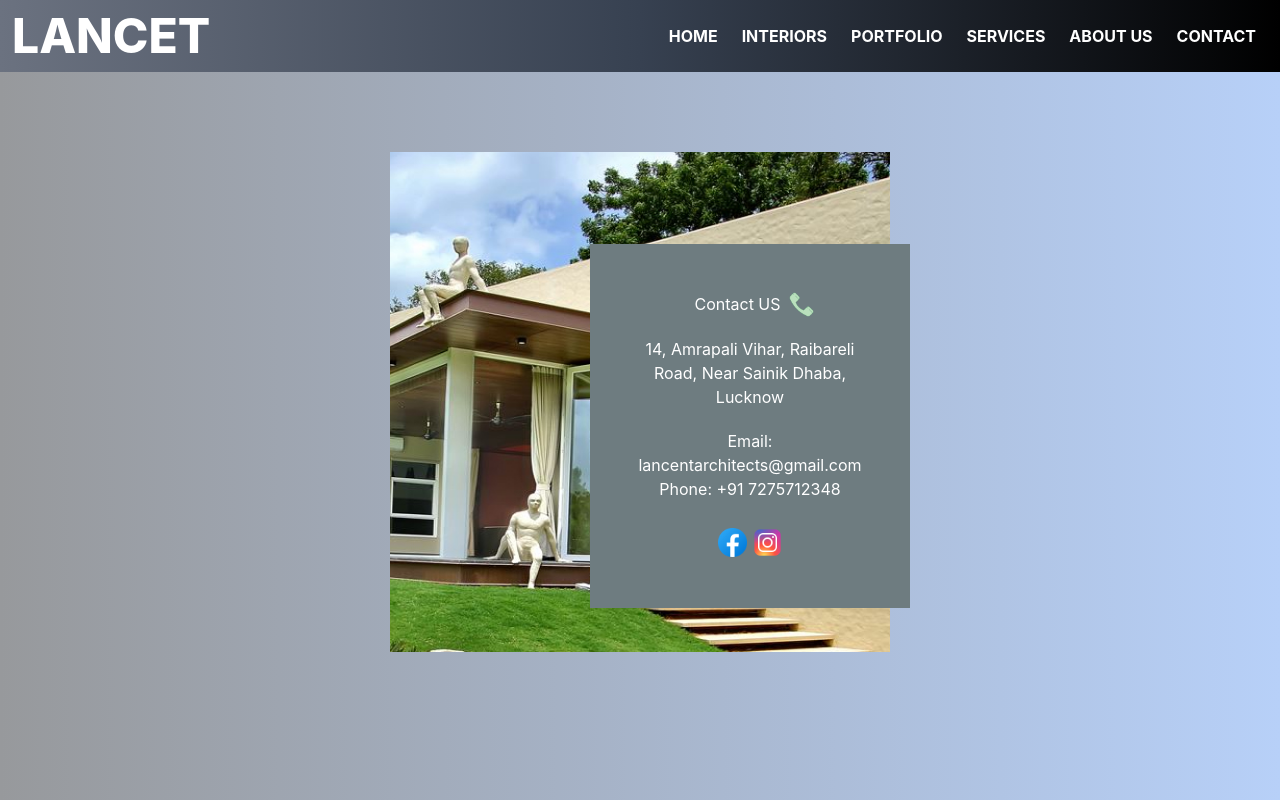
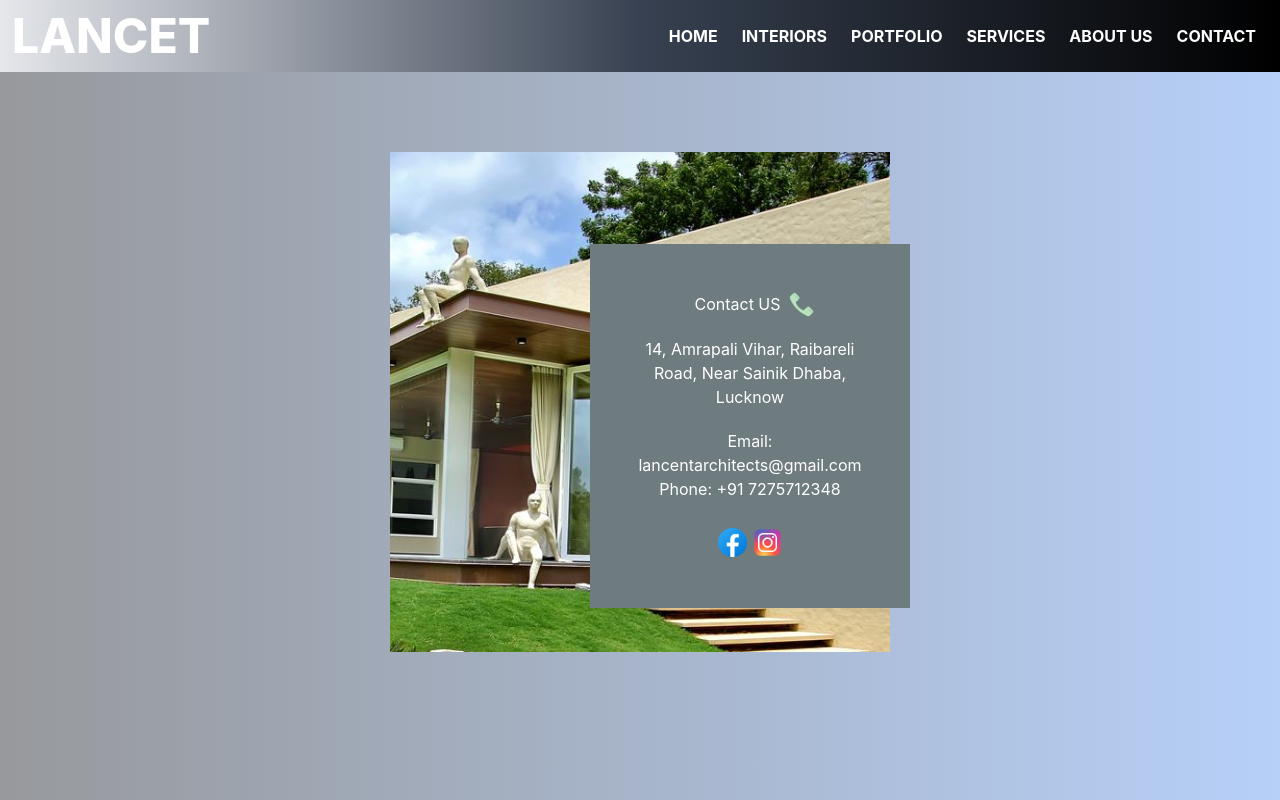
Before and after one commit to rohan-singh987/Lancet, a Next.js app: page /contact in a window 1280 px wide. Shown: the top 800 px of the page. Built offline with nearby package versions, Linux system fonts and the light colour scheme.

Commit message:
🥸
Signed-off-by: Rohan Singh <rohannsingh98765@gmail.com>

```diff
--- a/components/Navbar.js
+++ b/components/Navbar.js
@@ -4,8 +4,8 @@ import React from 'react'
 const Navbar = () => {
     return (
 
-        <nav className='flex justify-evenly items-center flex-wrap bg-gradient-to-r from-gray-500 via-gray-700 to-black  p-3 '>
-            <div className="text-5xl font-extrabold bg-clip-text text-transparent bg-gradient-to-r from-white to-white">
+        <nav className='flex justify-evenly items-center flex-wrap bg-gradient-to-r backdrop-blur-sm from-gray-200 via-gray-700 to-black  p-3 '>
+            <div className="text-5xl font-extrabold bg-clip-text backdrop-blur-sm text-transparent bg-gradient-to-r from-white to-white">
                 <Link href='/'
                  className="bg-clip-text text-transparent bg-gradient-to-r from-rose-700 to-red-200">
                     LANCET
--- a/pages/contact.js
+++ b/pages/contact.js
@@ -127,7 +127,7 @@ const contact = () => {
                 </div>
             </htmlForm>
 
-            <iframe src="https://www.google.com/maps/embed?pb=!1m18!1m12!1m3!1d1001.9994351424767!2d80.94588201851697!3d26.76100970703398!2m3!1f0!2f0!3f0!3m2!1i1024!2i768!4f13.1!3m3!1m2!1s0x399bfb78041db227%3A0x86fb742e0ecd1c1f!2sRaibareli%20Rd%2C%20Sector%203%2C%20Vrindavan%20Colony%2C%20Lucknow%2C%20Uttar%20Pradesh!5e0!3m2!1sen!2sin!4v1648053628327!5m2!1sen!2sin" className="w-1/2 h-96 flex justify-center items-center" loading="lazy"></iframe>
+            <iframe src="https://www.google.com/maps/embed?pb=!1m18!1m12!1m3!1d1001.9994351424767!2d80.94588201851697!3d26.76100970703398!2m3!1f0!2f0!3f0!3m2!1i1024!2i768!4f13.1!3m3!1m2!1s0x399bfb78041db227%3A0x86fb742e0ecd1c1f!2sRaibareli%20Rd%2C%20Sector%203%2C%20Vrindavan%20Colony%2C%20Lucknow%2C%20Uttar%20Pradesh!5e0!3m2!1sen!2sin!4v1648053628327!5m2!1sen!2sin" className="w-full h-96 flex justify-center items-center" loading="lazy"></iframe>
             </div>
         </div>
     )
--- a/pages/interiors.js
+++ b/pages/interiors.js
@@ -77,11 +77,11 @@ const Interiors = () => {
           </div>
         </div>
       </section>
-      <section className='p-3 pt-8 bg-[#FFB4B4]'>
+      <section className='p-3 pt-8 bg-gradient-to-tl from-slate-700 to-yellow-100'>
         <h1 className='text-center uppercase font-semibold text-lg mb-5 md:mb-8 md:text-xl md:font-bold lg:text-2xl'>Our Crafts</h1>
         <div className='space-y-5 mb-5 md:flex md:flex-wrap md:space-y-0 justify-evenly'>
           <div className='w-3/4 mx-auto md:pb-7 md:w-2/5'>
-            <div className=' text-white shadow-xl hover:scale-105 transition-all ease-in-out bg-gradient-to-tr from-black to-gray-500 p-4 flex'>
+            <div className=' text-white shadow-xl hover:scale-105 transition-all ease-in-out bg-gradient-to-tr from-indigo-200 via-slate-600 to-indigo-200 p-4 flex'>
               <div className='w-1/2 my-auto p-3'>
                 1
               </div>
@@ -96,7 +96,7 @@ const Interiors = () => {
             </div>
           </div>
           <div className='w-3/4 mx-auto md:pb-7 md:w-2/5'>
-            <div className='text-white shadow-xl hover:scale-105 transition-all ease-in-out bg-gradient-to-tr from-[#5698a0] to-[#F7F7E8] p-4 flex md:flex-row-reverse'>
+            <div className='text-white shadow-xl hover:scale-105 transition-all ease-in-out bg-gradient-to-tr from-indigo-200 via-slate-600 to-indigo-200 p-4 flex md:flex-row-reverse'>
               <div className='w-1/2 md:w-2/5 self-center'>
                 <Image
                   src="/media/interiors_img_4.jpg"
@@ -111,7 +111,7 @@ const Interiors = () => {
             </div>
           </div>
           <div className='w-3/4 mx-auto md:pb-7 md:w-2/5'>
-            <div className='text-white shadow-xl hover:scale-105 transition-all ease-in-out bg-gradient-to-tr from-black to-gray-500 p-4 flex md:flex-row-reverse'>
+            <div className='text-white shadow-xl hover:scale-105 transition-all ease-in-out bg-gradient-to-tr from-indigo-200 via-slate-600 to-indigo-200 p-4 flex md:flex-row-reverse'>
               <div className='w-1/2 my-auto p-3'>
                 3
               </div>
@@ -126,7 +126,7 @@ const Interiors = () => {
             </div>
           </div>
           <div className='w-3/4 mx-auto md:pb-7 md:w-2/5'>
-            <div className='text-white shadow-xl hover:scale-105 transition-all ease-in-out bg-gradient-to-tr from-black to-gray-500 p-4 flex md:justify-evenly'>
+            <div className='text-white shadow-xl hover:scale-105 transition-all ease-in-out bg-gradient-to-tr from-indigo-200 via-slate-600 to-indigo-200 p-4 flex md:justify-evenly'>
               <div className='w-1/2 md:w-2/5 self-center'>
                 <Image
                   src="/media/interiors_img_4.jpg"
```
